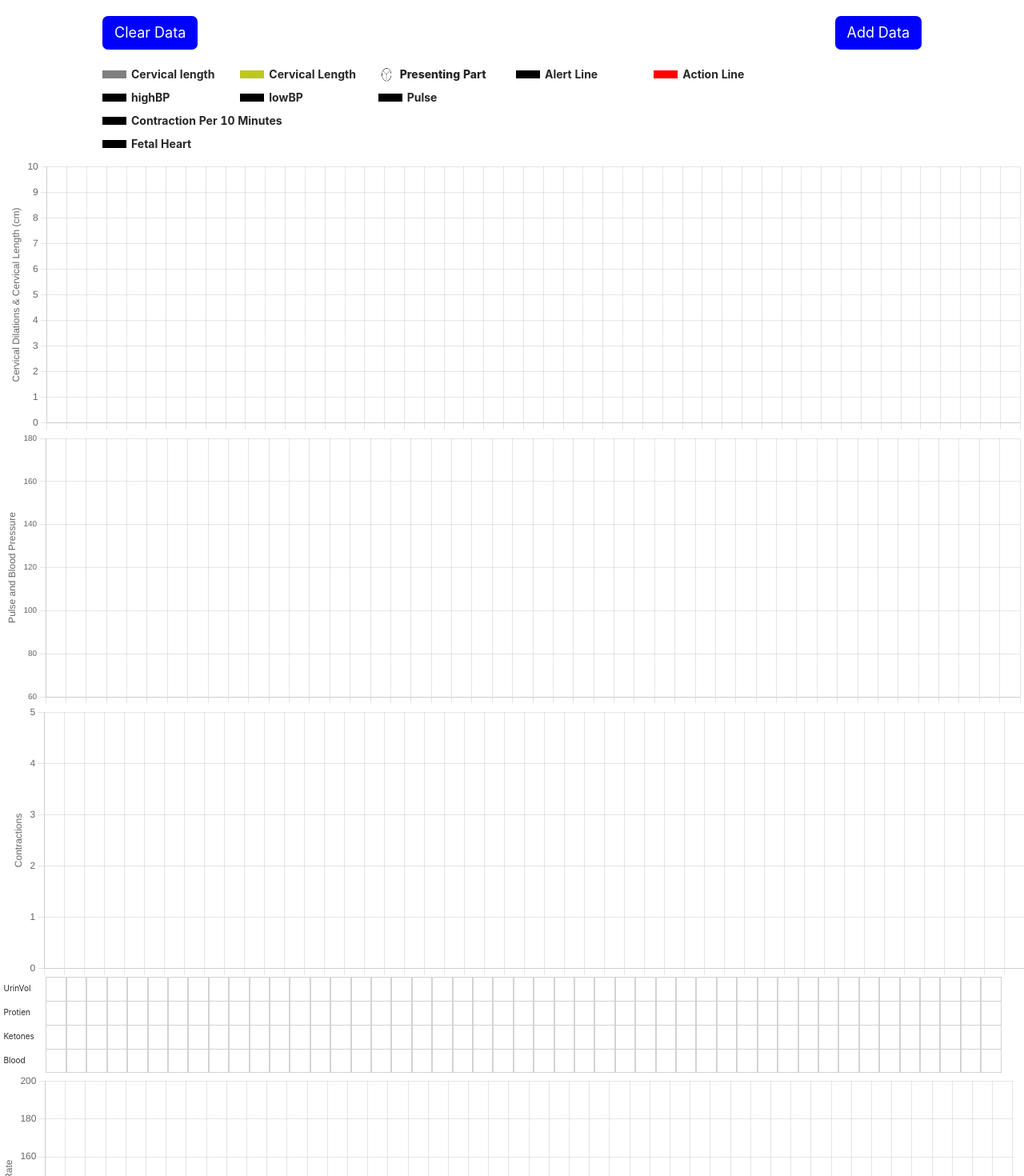
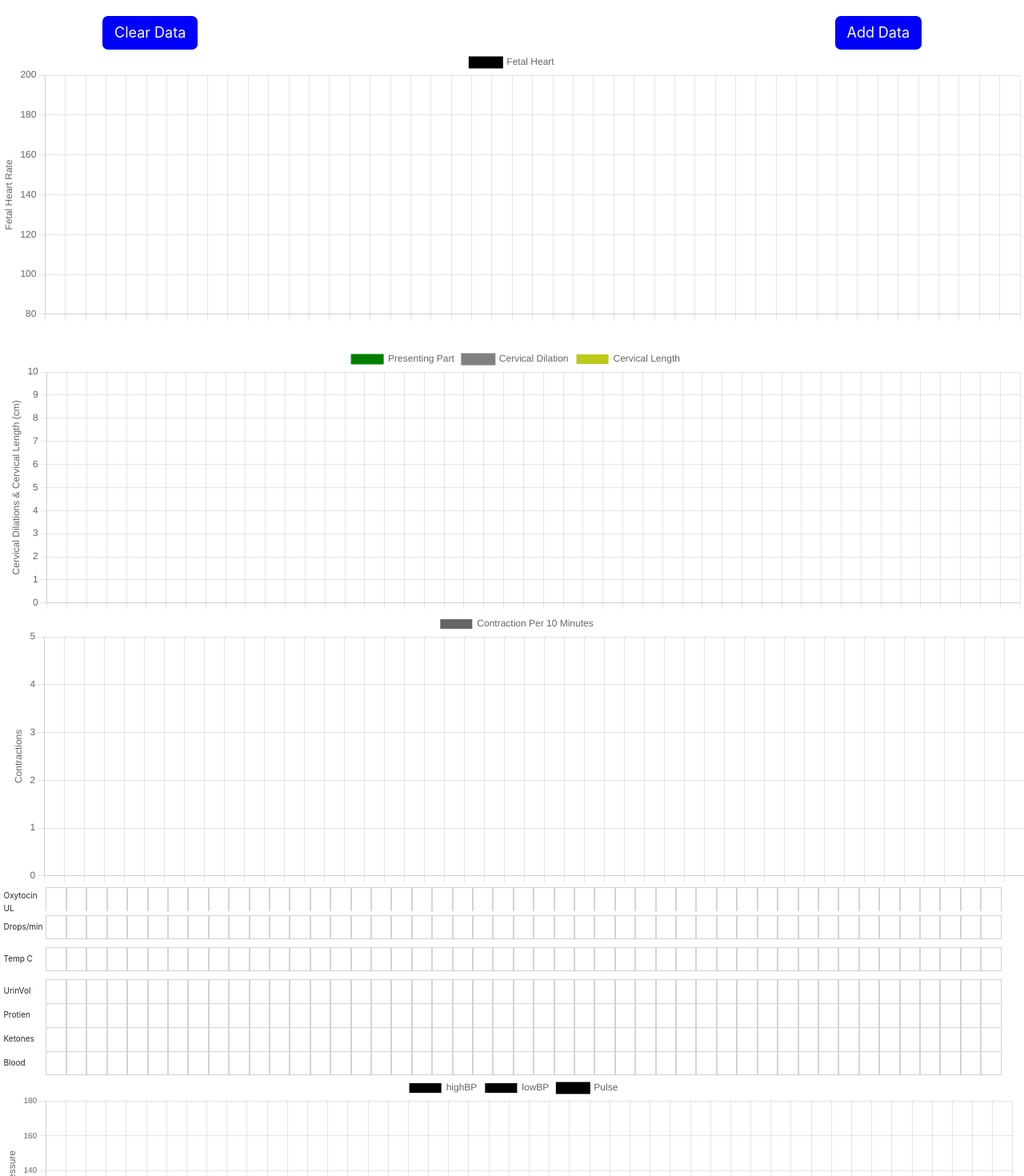
Before and after one commit to vsFrontend/React-graphs, a React (Create React App) app: page / in a window 1280 px wide. Shown: the top 1470 px of the page at 80% size. Built offline with nearby package versions, Linux system fonts and the light colour scheme.

Commit message:
adds few new values to page.

```diff
--- a/src/App.js
+++ b/src/App.js
@@ -1,6 +1,6 @@
-import React, { useEffect } from 'react';
+import React from 'react';
 import { BrowserRouter, Routes, Route, Link } from 'react-router-dom';
-import { ProgressOfLabour, HeartRate, Contractions, PulseRate, Protien } from './components';
+import { HeartRate, Contractions, PulseRate, Protien, OxytonicData, Temprature } from './components';
 import { AddUserData } from './containers';
 import './App.css';
 import LabourProgress from './components/LabourProgress';
@@ -38,12 +38,15 @@ const ChartsRecord = () => {
           Add Data
         </Link>
       </div>
+      <HeartRate />
       <LabourProgress />
+      <Contractions />
+      <OxytonicData />
+      <div style={{ marginBottom: 10, marginTop: 10 }}>
+        <Temprature />
+      </div>
+      <Protien />
       <PulseRate />
-      <Contractions />
-      <Protien />
-
-      <HeartRate />
     </div>
   );
 };
--- a/src/components/Contractions/index.js
+++ b/src/components/Contractions/index.js
@@ -96,7 +96,7 @@ const Contractions = () => {
     },
     plugins: {
       legend: {
-        display: false,
+        display: true,
         position: 'top',
       },
     },
--- a/src/components/HeartRate/index.js
+++ b/src/components/HeartRate/index.js
@@ -29,7 +29,7 @@ const HeartRate = () => {
 
     plugins: {
       legend: {
-        display: false,
+        display: true,
         position: 'top',
       },
       title: {
@@ -41,7 +41,7 @@ const HeartRate = () => {
         {
           stacked: true,
           gridLines: {
-            display: true,
+            display: false,
             color: 'rgba(255,99,132,0.2)',
           },
         },
@@ -49,11 +49,17 @@ const HeartRate = () => {
       xAxes: [
         {
           gridLines: {
-            display: true,
+            display: false,
             color: 'rgba(255,99,132,0.2)',
           },
         },
       ],
+      x: {
+        ticks: {
+          display: false,
+        },
+        drawTicks: true,
+      },
       y: {
         title: {
           display: true,
@@ -79,7 +85,7 @@ const HeartRate = () => {
   };
 
   return (
-    <div style={{ marginBottom: '10px' }}>
+    <div>
       <Line options={options} data={data} height={80} />
     </div>
   );
--- a/src/components/LabourProgress/index.js
+++ b/src/components/LabourProgress/index.js
@@ -73,7 +73,7 @@ const LabourProgress = () => {
     },
     plugins: {
       legend: {
-        display: false,
+        display: true,
         position: 'top',
         labels: {
           filter: function (item) {
@@ -153,6 +153,7 @@ const LabourProgress = () => {
         borderColor: 'green',
         pointStyle: positionPoints,
         order: 0,
+        type: 'scatter',
       },
       actionLine
         ? {
@@ -181,56 +182,7 @@ const LabourProgress = () => {
 
   return (
     <>
-      <div style={{ width: '80%', margin: 'auto', marginTop: 20 }}>
-        <Row gutter={[10, 20]}>
-          <Col md={4}>
-            <LegendItem title="Cervical length" color={'#808080'} />
-          </Col>
-          <Col md={4}>
-            <LegendItem title="Cervical Length" color={'#BDC918'} />
-          </Col>
-          <Col md={4}>
-            <div style={{ display: 'flex', alignItems: 'center', cursor: 'pointer' }}>
-              <img style={{ height: '20px', width: '20px', marginRight: '7px' }} src="/assets/images/positions/OA.png" />
-              <div style={{ fontWeight: '800' }}>Presenting Part</div>
-            </div>
-          </Col>
-          <Col md={4}>
-            <LegendItem title="Alert Line" color={'black'} />
-          </Col>
-          <Col md={4}>
-            <LegendItem title="Action Line" color={'red'} />
-          </Col>
-        </Row>
-        <div style={{ marginTop: '7px' }}>
-          <Row gutter={[10, 20]}>
-            <Col md={4}>
-              <LegendItem title="highBP" color={'#000'} />
-            </Col>
-            <Col md={4}>
-              <LegendItem title="lowBP" color={'#000'} />
-            </Col>
-            <Col md={4}>
-              <LegendItem title="Pulse" color={'#000'} />
-            </Col>
-          </Row>
-        </div>
-
-        <div style={{ marginTop: '7px' }}>
-          <Row gutter={[10, 20]}>
-            <Col md={6}>
-              <LegendItem title="Contraction Per 10 Minutes" color={'#000'} />
-            </Col>
-          </Row>
-        </div>
-        <div style={{ marginTop: '7px', marginBottom: '7px' }}>
-          <Row gutter={[10, 20]}>
-            <Col md={4}>
-              <LegendItem title="Fetal Heart" color={'#000'} />
-            </Col>
-          </Row>
-        </div>
-      </div>
+      <div style={{ width: '80%', margin: 'auto', marginTop: 20 }}></div>
       <Line options={options} data={data} height={80} />
     </>
   );
--- /dev/null
+++ b/src/components/OxytonicData/index.js
@@ -0,0 +1,65 @@
+import React, { useEffect, useState } from 'react';
+
+import { initialNullArray, xAxisLabels } from '../../utils/constants';
+import './style.css';
+
+const OxytonicData = () => {
+  const [contractionData, setContractionData] = useState(initialNullArray);
+  const [dropMinData, setDropMinData] = useState(initialNullArray);
+
+  const getAllData = async () => {
+    let contractionValue = [...contractionData];
+    let dropMinValue = [...dropMinData];
+
+    const result = (await localStorage.getItem('MyData')) || '{}';
+    const checkData = JSON.parse(result);
+
+    Object.keys(checkData).map((item) => {
+      const selectedIndex = xAxisLabels.findIndex((label) => item === label);
+      contractionValue[selectedIndex] = checkData[item].PoxytonicUL;
+      dropMinValue[selectedIndex] = checkData[item].PoxytonicDM;
+    });
+
+    setContractionData(contractionValue);
+    setDropMinData(dropMinValue);
+  };
+
+  useEffect(() => {
+    getAllData();
+  }, []);
+  return (
+    <div style={{ width: '99.3%', margin: 'auto' }}>
+      <div style={{ display: 'flex' }}>
+        <div className="table-heading">Oxytocin UL</div>
+        {contractionData.map((item, i) => {
+          return (
+            <div className="box-container" style={{ display: 'flex', alignItems: 'center' }}>
+              {item === null ? null : <span className="tooltip">{item}</span>}
+              {item === null ? <span className="data-box"></span> : <span className="data-box gray-back">{item}</span>}
+            </div>
+          );
+        })}
+      </div>
+
+      <div style={{ display: 'flex' }}>
+        <div className="table-heading">Drops/min</div>
+        {dropMinData.map((item, i) => {
+          return (
+            <div className="box-container" style={{ display: 'flex', alignItems: 'center' }}>
+              {item === null ? null : <span className="tooltip">{item}</span>}
+              {item === null ? (
+                <span className="data-box data-box-last"></span>
+              ) : (
+                <span className="data-box data-box-last gray-back">
+                  <span>{item}</span>{' '}
+                </span>
+              )}
+            </div>
+          );
+        })}
+      </div>
+    </div>
+  );
+};
+
+export default OxytonicData;
--- a/src/components/PulseRate/index.js
+++ b/src/components/PulseRate/index.js
@@ -130,14 +130,14 @@ const PulseRate = () => {
         ],
       },
       legend: {
-        display: false,
+        display: true,
       },
     },
     scales: {
       x: {
         fontSize: 4,
         ticks: {
-          display: false,
+          display: true,
         },
       },
       y: {
--- /dev/null
+++ b/src/components/Temprature/index.js
@@ -0,0 +1,41 @@
+import React, { useEffect, useState } from 'react';
+import { initialNullArray, xAxisLabels } from '../../utils/constants';
+import './style.css';
+
+const Temprature = () => {
+  const [tempratureData, setTempratureData] = useState(initialNullArray);
+
+  const getAllData = async () => {
+    let tempratureValue = [...tempratureData];
+    const result = (await localStorage.getItem('MyData')) || '{}';
+    const checkData = JSON.parse(result);
+
+    Object.keys(checkData).map((item) => {
+      const selectedIndex = xAxisLabels.findIndex((label) => item === label);
+      tempratureValue[selectedIndex] = checkData[item].Mtemp;
+    });
+    setTempratureData(tempratureValue);
+  };
+
+  useEffect(() => {
+    getAllData();
+  }, []);
+
+  return (
+    <div style={{ width: '99.3%', margin: 'auto' }}>
+      <div style={{ display: 'flex' }}>
+        <div className="table-heading">Temp C</div>
+        {tempratureData.map((item, i) => {
+          return (
+            <div className="box-container last" style={{ display: 'flex', alignItems: 'center' }}>
+              {item === null ? null : <span className="tooltip">{item}</span>}
+              {item === null ? <span className="data-box data-box-last"></span> : <span className="data-box gray-back data-box-last">{item}</span>}
+            </div>
+          );
+        })}
+      </div>
+    </div>
+  );
+};
+
+export default Temprature;
--- a/src/components/index.js
+++ b/src/components/index.js
@@ -6,5 +6,7 @@ import DateInputs from './DateInputs';
 import InputData from './InputData';
 import LegendItem from './LegendItem';
 import Protien from './Protien';
+import OxytonicData from './OxytonicData';
+import Temprature from './Temprature';
 
-export { ProgressOfLabour, HeartRate, Contractions, PulseRate, DateInputs, InputData, LegendItem, Protien };
+export { ProgressOfLabour, HeartRate, Contractions, PulseRate, DateInputs, InputData, LegendItem, Protien, OxytonicData, Temprature };
--- a/src/containers/AddUserData/index.js
+++ b/src/containers/AddUserData/index.js
@@ -20,7 +20,7 @@ const AddUserData = () => {
     Upalpation: '',
     Usfh: '',
     Umultiple: false,
-    Mtemp: 0,
+    Mtemp: null,
     Mpulse: null,
     MsBP: null,
     MdBP: null,
```
Also changed, not shown: src/components/OxytonicData/style.css (added), src/components/Temprature/style.css (added).
